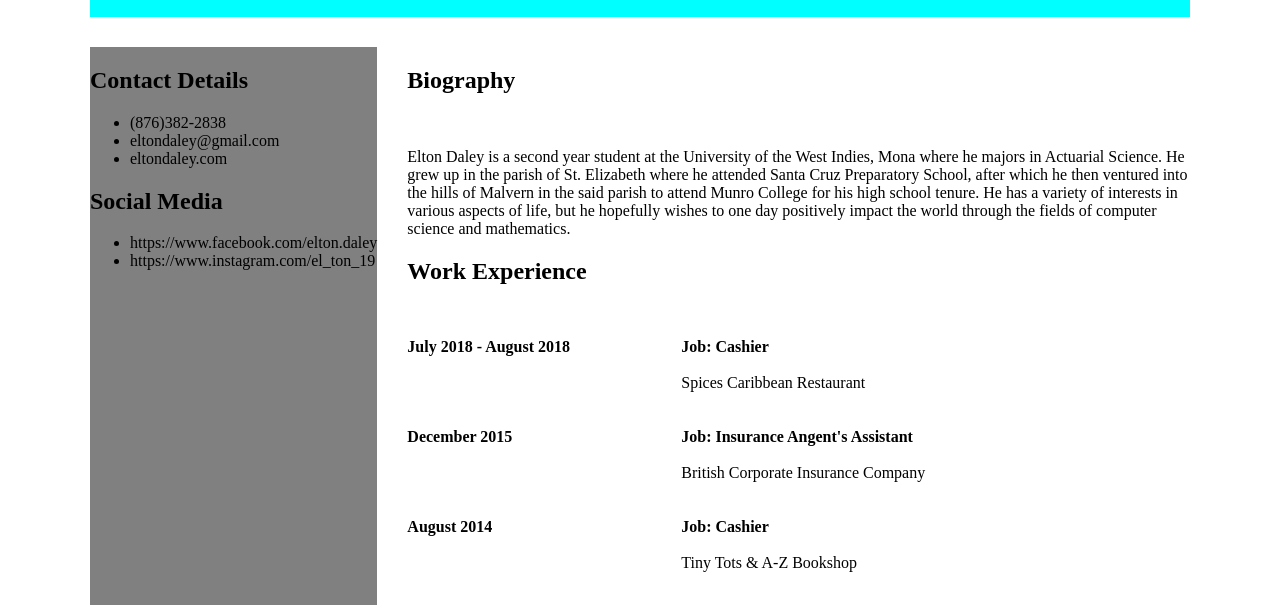
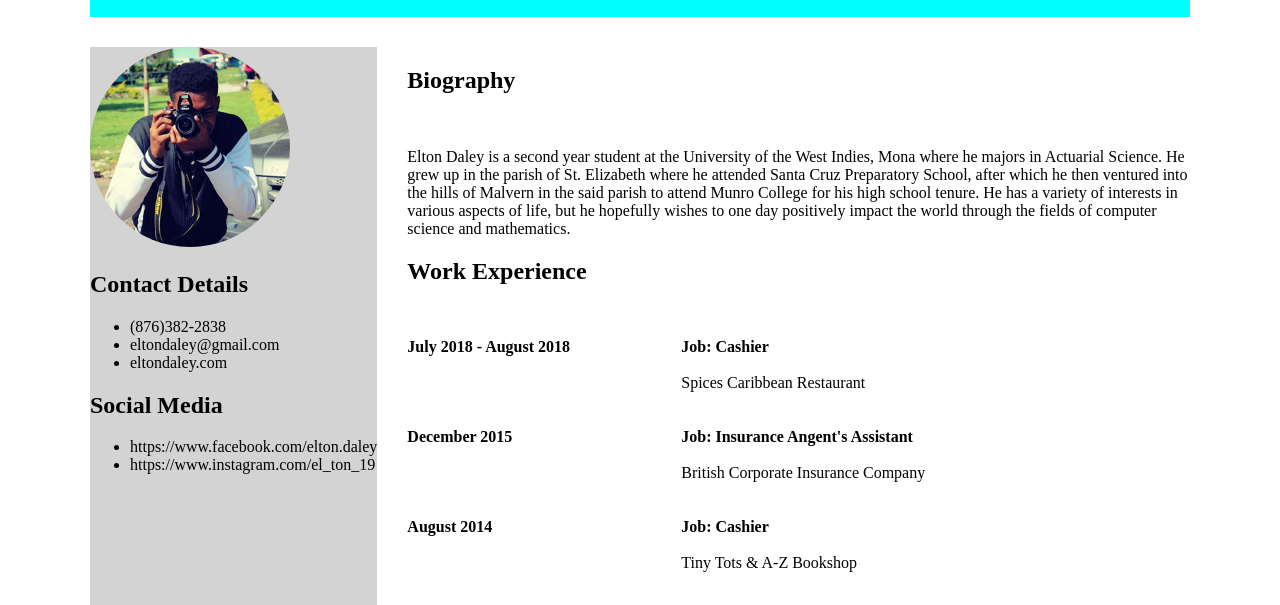
Before and after one commit to Elton0019/elton0019.github.io, a plain HTML site: page index.html in a window 1280 px wide. Shown: the part 118-723 px from the top of the page. Drawn offline with Linux system fonts and the light colour scheme.

Commit message:
Added Elton's image to the webpage

```diff
--- a/index.html
+++ b/index.html
@@ -16,6 +16,7 @@
   <div class="sideBar">
 
     <!--insert picture of yourself-->
+    <img src = "elton.jpg" alt = "Elton's image">
 
     <div class="contactDetails">
       <h2>Contact Details</h2>
--- a/style.css
+++ b/style.css
@@ -1,20 +1,3 @@
-.header{
-  grid-template-rows: 80px;
-  grid-area: h;
-  background-color: aqua;
-}
-
-.sideBar{
-  grid-template-columns: 100px;
-  background-color: grey;
-  grid-area: s;
-}
-
-.mainContent{
-  background-color: white;
-  grid-area: c;
-}
-
 body{
   display: grid;
   grid-template-columns: 1fr 3fr;
@@ -28,6 +11,41 @@ body{
 }
 
 
+/* HEADER-------------------------------------------------------------------------------------------------------------------------------------*/
+
+.header{
+  grid-template-rows: 80px;
+  grid-area: h;
+  background-color: aqua;
+}
+
+/* SIDEBAR------------------------------------------------------------------------------------------------------------------------------------*/
+
+.sideBar{
+  grid-template-columns: 100px;
+  background-color: lightgray;
+  grid-area: s;
+}
+
+.contactDetails{
+}
+
+img{
+  width: 200px;
+  height: 200px;
+  border-radius: 100%;
+  justify-self: end;
+}
+
+/* MAIN CONTENT-------------------------------------------------------------------------------------------------------------------------------*/
+
+.mainContent{
+  background-color: white;
+  grid-area: c;
+}
+
+
+/* Work Experience-----------------------------------------------*/
 .workExContainer{
   display: flex;
 }
@@ -37,6 +55,7 @@ body{
   box-sizing: border-box;
 }
 
+/* Education----------------------------------------------------*/
 .eContainer{
   display: flex;
 }
```
Also changed, not shown: elton.jpg (added).
